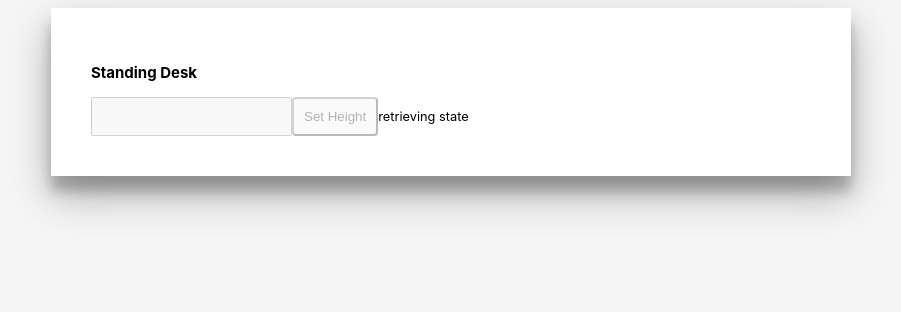
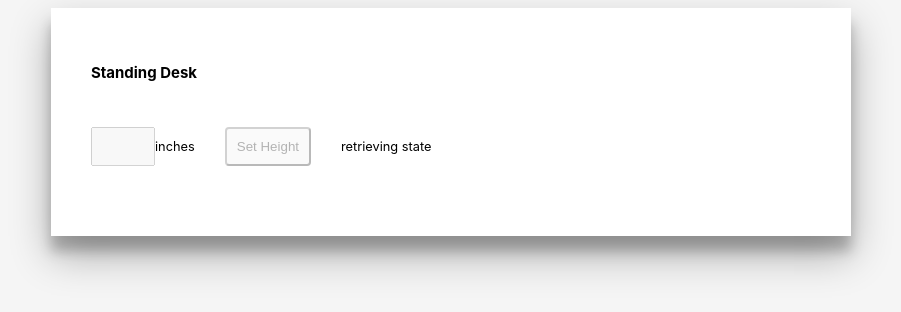
Before and after one commit to mreinstein/standing-desk, a website: page public/index.html in a window 1280 px wide. Shown: the whole page, without its empty margins (189-1090 px from the left). Drawn offline with Linux system fonts and the light colour scheme; no server answers.

Commit message:
tweak styling and remove debug comment

```diff
--- a/client.js
+++ b/client.js
@@ -48,13 +48,13 @@ function render (model) {
           keyup: function (e) {
             const value = parseFloat(e.target.value)
             model.desiredHeight = isNaN(value) ? -1 : value
-            console.log('desired height set to', model.desiredHeight)
 
             if (e.key === 'Enter')
               setHeight(model.desiredHeight)
           }
         }
       }),
+      h('span', 'inches'),
       h('button', {
         attrs: {
           disabled: (model.state !== 'ready'),
--- a/public/bundle.js
+++ b/public/bundle.js
@@ -754,13 +754,13 @@
               keyup: function (e) {
                 const value = parseFloat(e.target.value);
                 model.desiredHeight = isNaN(value) ? -1 : value;
-                console.log('desired height set to', model.desiredHeight);
 
                 if (e.key === 'Enter')
                   setHeight(model.desiredHeight);
               }
             }
           }),
+          h('span', 'inches'),
           h('button', {
             attrs: {
               disabled: (model.state !== 'ready'),
--- a/public/index.html
+++ b/public/index.html
@@ -11,11 +11,14 @@
 
       input {
         padding: 10px;
+        width: 40px;
       }
 
       button {
         padding: 10px;
         border-radius: 4px;
+        margin: 30px;
+        cursor: pointer;
       }
 
       main {
```
